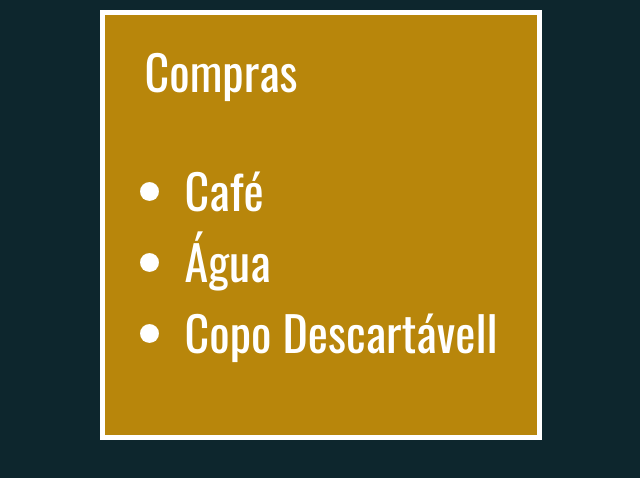
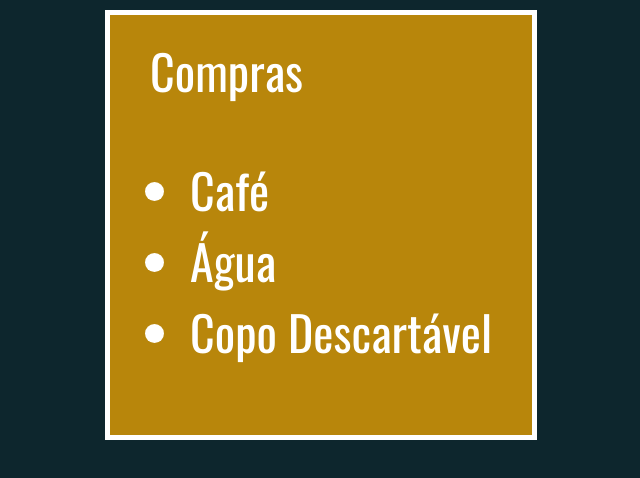
Before and after one commit to c-rodrigosouza/flappybirdfake, a plain HTML site: page doms/acessandoAtributos2.html in a window 1280 px wide. Shown: the whole page, without its empty margins (319-959 px from the left). Drawn offline with Linux system fonts and the light colour scheme; files whose address does not match are found by name.

Commit message:
retornando o teste

```diff
--- a/doms/acessandoAtributos2.html
+++ b/doms/acessandoAtributos2.html
@@ -13,7 +13,7 @@
         <ul id="compras" destino='escritório' data-urgencia="5">
             <li>Café</li>
             <li>Água</li>
-            <li>Copo Descartávell</li>
+            <li>Copo Descartável</li>
         </ul>
     </div>
     <script>
```
